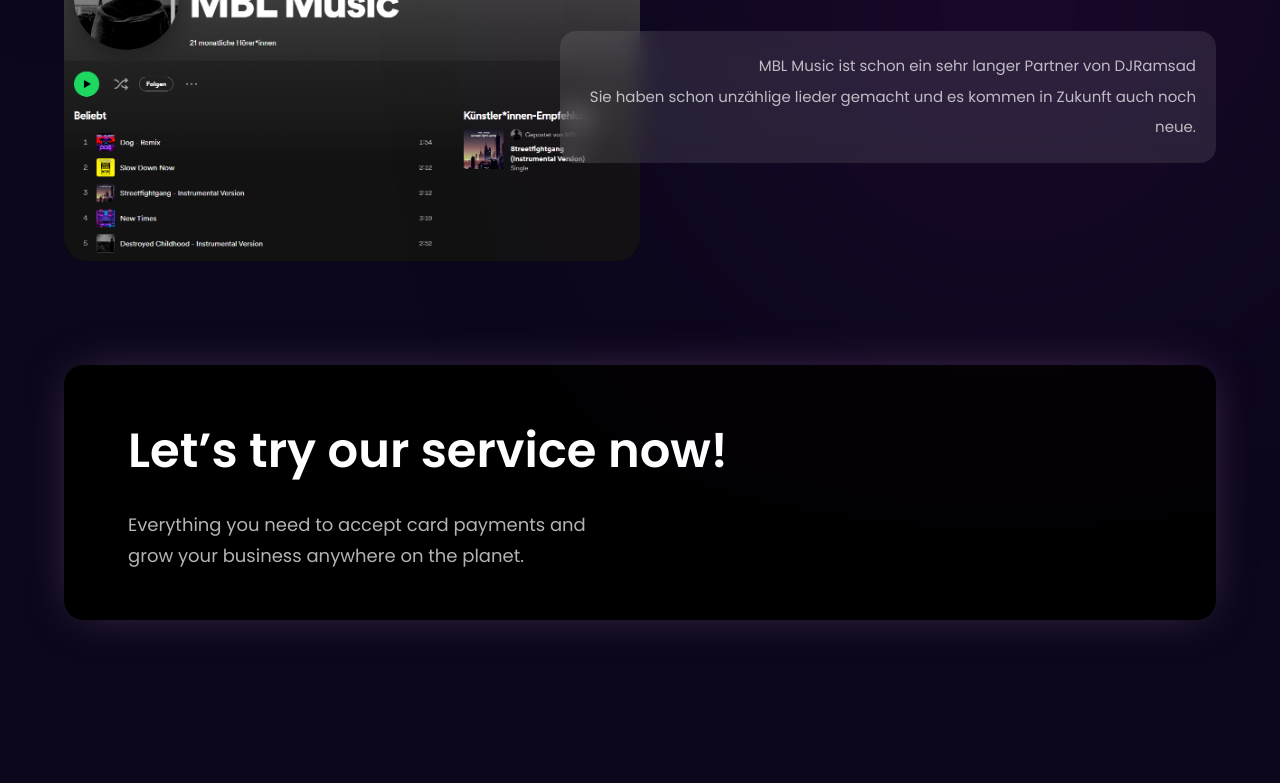
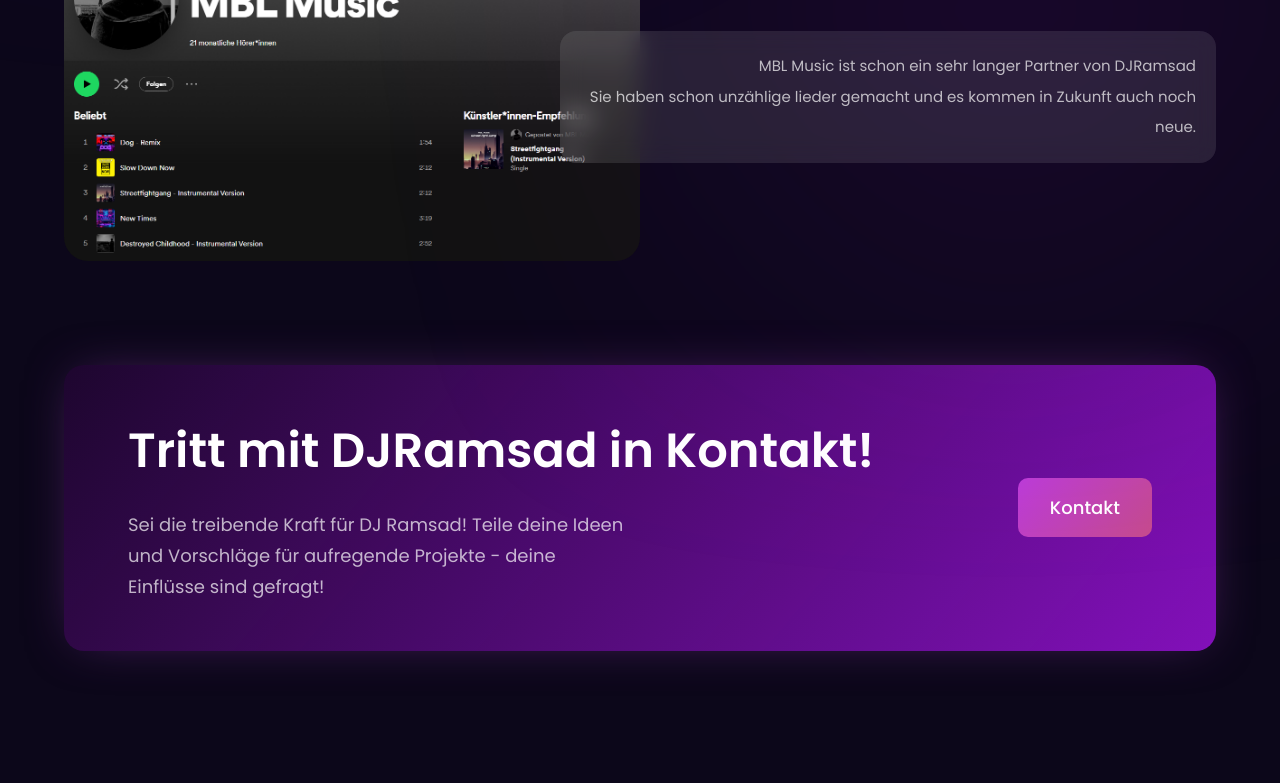
Before and after one commit to PommesRS/DJRamsadWebSite, a React (Vite) app: page / in a window 1280 px wide. Shown: the part 2000-2783 px from the top of the page. Before the commit the page ends 2684 px from the top, so only its background shows below. Built offline with nearby package versions, Linux system fonts and the light colour scheme.

Commit message:
finished cta card and added footer

```diff
--- a/src/App.jsx
+++ b/src/App.jsx
@@ -1,5 +1,5 @@
 import styles from "./style";
-import { Navbar, Hero, NewSongs, SpotifyPreview, Partner, CTA} from './components';
+import { Navbar, Hero, NewSongs, SpotifyPreview, Partner, CTA, Footer} from './components';
 
 const App = () => (
   <div className="bg-primary w-full overflow-hidden">
@@ -24,8 +24,15 @@
         <h1 className={`${styles.heading2} ${styles.flexCenter} `}>Partner</h1>
         <Partner />
         <CTA />
+
       </div>
     </div>
+
+    <footer className={`bg-primary ${styles.paddingX} ${styles.flexStart}`}>
+      <div className={`${styles.boxWidth}`}>
+        <Footer />
+      </div>
+    </footer>
   </div>
 );
 
--- a/src/components/Button.jsx
+++ b/src/components/Button.jsx
@@ -1,7 +1,7 @@
 import React from 'react'
 
-const Button = ({styles, content, bg}) => (
-    <button type='button' className={`relative py-4 px-8 ${bg} font-poppins font-medium text-[18px] text-white outline-none rounded-[10px] ${styles}`}>{content}</button>
+const Button = ({styles, content}) => (
+    <button type='button' className={`relative py-4 px-8 font-poppins font-medium text-[18px] text-white outline-none rounded-[10px] ${styles}`}>{content}</button>
 )
 
 export default Button
--- a/src/components/CTA.jsx
+++ b/src/components/CTA.jsx
@@ -4,12 +4,11 @@
 const CTA = () => (
   <section className={`${styles.flexCenter} ${styles.marginY} ${styles.padding} sm:flex-row flex-col bg-black-gradient rounded-[20px] box-shadow`}>
     <div className="flex-1 flex flex-col">
-      <h2 className={styles.heading2}>Let’s try our service now!</h2>
-      <p className={`${styles.paragraph} max-w-[470px] mt-5`}>Everything you need to accept card payments and grow your business
-        anywhere on the planet.</p>
+      <h2 className={styles.heading2}>Tritt mit DJRamsad in Kontakt!</h2>
+      <p className={`${styles.paragraph} max-w-[500px] mt-5`}>Sei die treibende Kraft für DJ Ramsad! Teile deine Ideen und Vorschläge für aufregende Projekte - deine Einflüsse sind gefragt!</p>
     </div>
     <div>
-      <Button className={`${styles.flexCenter} sm:ml-10 ml-0 sm:mt-0 mt-10`}/>
+      <Button content={"Kontakt"} styles={"bg-pink-gradient"} className={`${styles.flexCenter} sm:ml-10 ml-0 sm:mt-0 mt-10`}/>
     </div>
   </section>
 )
--- /dev/null
+++ b/src/components/Footer.jsx
@@ -0,0 +1,45 @@
+import { logo } from '../assets';
+import styles, { layout } from '../style';
+import { footerLinks } from '../constants';
+
+const Footer = () => (
+  <section className={`${styles.flexCenter} ${styles.paddingY} flex-col`}>
+    <div className={`${styles.flexCenter} md:flex-row flex-col mb-8 w-full`}>
+      <div className='flex-1 flex flex-col justify-start mr-10'>
+        <img src={logo} alt="logo" className='w-[266px] h-[72px] object-contain'/>
+        <p className={`${styles.paragraph} mt-4 max-w-[310px]`}>A new World of music.</p>
+      </div>
+
+      <div className='flex-[1.5] w-full flex flex-row justify-between flex-wrap md:mt-0 mt-10'>
+         {footerLinks.map((footerLink) => (
+          <div key={footerLink.key} className='flex flex-col ss:my-0 my-4 min-w-[150px]'>
+            <h4 className='font-poppins font-medium text-[18px] leading-[27px] text-white'>
+              {footerLink.title}
+            </h4>
+            <ul className=' list-none mt-7'>
+              {footerLink.links.map((link, index) => (
+                <li key={link.name} className={`font-poppins font-normal text-[16px] leading-[24px] text-dimWhite hover:text-secondary cursor-pointer ${index !== footerLink.links.length - 1 ? 'mb-4' :' mb-0'}`}>
+                  <a target='_blank' href={link.link}>{link.name}</a>
+                </li>
+              ))}
+            </ul>
+          </div>
+        ))}
+      </div>
+    </div>
+
+    <div className='w-full flex justify-between items-center md:flex-row flex-col pt-6 border-t-[1px] border-t-[#3f3e45]'>
+      <p className='font-poppins font-normal text-center text-[18px] leading-[27px] text-white'>&copy; 2023 DJRamsad.com - All Rights Reserved.</p>
+      <p className=' text-gray-700'>Made by Robin Schulze</p>
+
+      {/*<div className='flex flex-row md:mt-0 mt-6'>
+         {socialMedia.map((social, index) => (
+          <img key={social.id} src={social.icon} alt="social-icon" className={`w-[21px] h-[21px] object-contain cursor-pointer ${index !== socialMedia.length - 1 ? 'mr-6' :' mr-0'}`}/>
+        ))}
+      </div>*/}
+    </div>
+  </section>
+)
+
+
+export default Footer
--- a/src/components/Hero.jsx
+++ b/src/components/Hero.jsx
@@ -17,7 +17,7 @@
       Dein musikalisches Abenteuer beginnt hier! </p>
 
       <div className={`flex flex-row flex-wrap ${styles.flexCenter} mt-10`}>
-        <Button content={"Kontakt"} bg={"bg-pink-gradient"}/>
+        <Button content={"Kontakt"} styles={"bg-pink-gradient"}/>
       </div>
 
 
--- a/src/components/index.js
+++ b/src/components/index.js
@@ -5,6 +5,7 @@
 import SpotifyPreview from "./SpotifyPreview";
 import Partner from "./partner";
 import CTA from "./CTA";
+import Footer from "./Footer";
 
 export{
     Navbar,
@@ -14,4 +15,5 @@
     SpotifyPreview,
     Partner,
     CTA,
+    Footer,
 }
--- a/src/constants/index.js
+++ b/src/constants/index.js
@@ -130,71 +130,51 @@
 //   },
 // ];
 
-// export const footerLinks = [
-//   {
-//     title: "Useful Links",
-//     links: [
-//       {
-//         name: "Content",
-//         link: "https://www.hoobank.com/content/",
-//       },
-//       {
-//         name: "How it Works",
-//         link: "https://www.hoobank.com/how-it-works/",
-//       },
-//       {
-//         name: "Create",
-//         link: "https://www.hoobank.com/create/",
-//       },
-//       {
-//         name: "Explore",
-//         link: "https://www.hoobank.com/explore/",
-//       },
-//       {
-//         name: "Terms & Services",
-//         link: "https://www.hoobank.com/terms-and-services/",
-//       },
-//     ],
-//   },
-//   {
-//     title: "Community",
-//     links: [
-//       {
-//         name: "Help Center",
-//         link: "https://www.hoobank.com/help-center/",
-//       },
-//       {
-//         name: "Partners",
-//         link: "https://www.hoobank.com/partners/",
-//       },
-//       {
-//         name: "Suggestions",
-//         link: "https://www.hoobank.com/suggestions/",
-//       },
-//       {
-//         name: "Blog",
-//         link: "https://www.hoobank.com/blog/",
-//       },
-//       {
-//         name: "Newsletters",
-//         link: "https://www.hoobank.com/newsletters/",
-//       },
-//     ],
-//   },
-//   {
-//     title: "Partner",
-//     links: [
-//       {
-//         name: "Our Partner",
-//         link: "https://www.hoobank.com/our-partner/",
-//       },
-//       {
-//         name: "Become a Partner",
-//         link: "https://www.hoobank.com/become-a-partner/",
-//       },
-//     ],
-//   },
-// ];
+export const footerLinks = [
+  {
+    title: "Platforms",
+    links: [
+      {
+        name: "Spotify",
+        link: "https://open.spotify.com/intl-de/artist/3fK3t9pN1XTkq2KiIGO3Pz",
+      },
+      {
+        name: "Amazon Music",
+        link: "https://music.amazon.de/artists/B09RPL8V3S/dj-ramsad",
+      },
+      {
+        name: "Soundcloud",
+        link: "https://soundcloud.com/dj_ramsad",
+      },
+      {
+        name: "Twitch",
+        link: "https://www.twitch.tv/djramsad",
+      },
+      {
+        name: "Youtube",
+        link: "https://www.youtube.com/channel/UCAIrKKlznU2W1co-bZdz5FA",
+      },
+    ],
+  },
+  {
+    title: "Community",
+    links: [
+      {
+        name: "Kontakt",
+        link: "#",
+      },
+    ],
+  },
+  {
+    title: "Partner",
+    links: [
+      {
+        name: "MBL Music",
+        link: "https://open.spotify.com/intl-de/artist/3sE0lstEyTyl05QygpiR0k?si=SJ13hXJAQreFdzYAWCra2Q",
+      },
+    ],
+  },
+];
 
 // export const socialMedia = [
 //   {
--- a/src/index.css
+++ b/src/index.css
@@ -42,11 +42,7 @@
 }
 
 .bg-black-gradient {
-  background: linear-gradient(
-    130deg,
-    #000000 0%,
-    #000000 100%
-  );
+  background: linear-gradient(130deg,rgba(49,6,69,0.5) 0%,rgba(170,20,240,0.75) 100%);
 }
 
 .bg-black-gradient-2 {
@@ -71,7 +67,7 @@
 }
 
 .box-shadow {
-  box-shadow: 0px 0px 50px -15px rgb(88, 63, 100);
+  box-shadow: 0px 0px 50px -15px rgb(87, 36, 110);
 }
 
 .sidebar {
```
